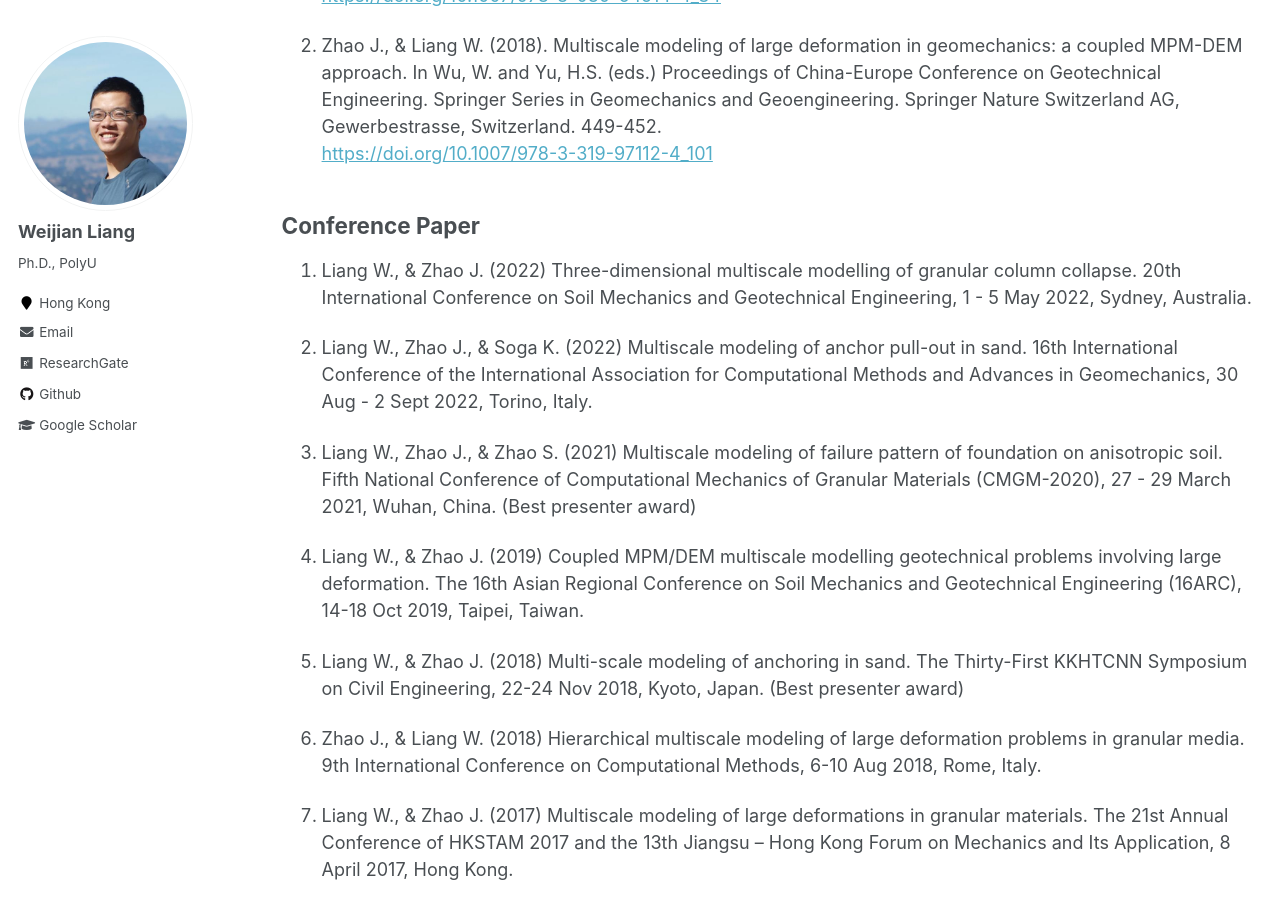
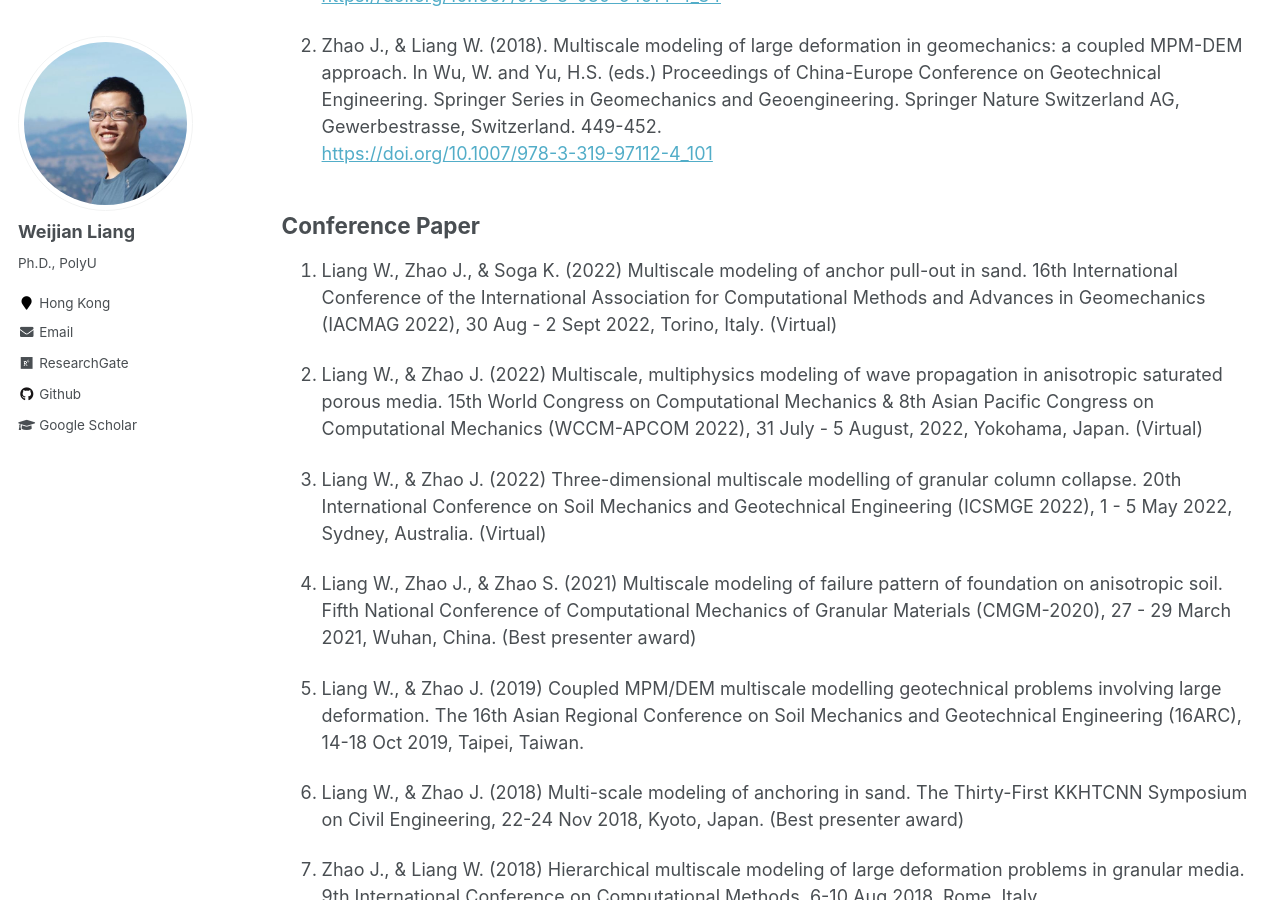
Before and after one commit to WeijianLiang/WeijianLiang.github.io, a Jekyll site: the page built from _pages/publications.md, in a window 1280 px wide and 900 px high, scrolled down 1518 px. Built offline with Jekyll 4.4.1, drawn with Linux system fonts in a browser that asks for light colours.

Commit message:
fix some error

```diff
--- a/_config.yml
+++ b/_config.yml
@@ -4,6 +4,8 @@
 # which you are expected to set up once and rarely need to edit after that.
 # For technical reasons, this file is *NOT* reloaded automatically when you use
 # `jekyll serve`. If you change this file, please restart the server process.
+# theme                  : "minimal-mistakes-jekyll"
+# minimal_mistakes_skin    : "air" # "air", "aqua", "contrast", "dark", "dirt", "neon", "mint", "plum", "sunrise"
 
 # Site Settings
 locale                   : "en-US"
--- a/_pages/publications.md
+++ b/_pages/publications.md
@@ -5,7 +5,7 @@ permalink: /publications/
 author_profile: true
 ---
 
-Please find updated works in [Google Scholar](https://scholar.google.com/citations?user=FdLhgqkAAAAJ&hl=en)
+Please find updated works in [Google Scholar](https://scholar.google.com/citations?user=FdLhgqkAAAAJ&hl=en).
 
 ## Journal paper
 (* corresponding author)
@@ -35,10 +35,11 @@ Please find updated works in [Google Scholar](https://scholar.google.com/citatio
 1. Zhao J., & Liang W. (2018). Multiscale modeling of large deformation in geomechanics: a coupled MPM-DEM approach. In Wu, W. and Yu, H.S. (eds.) Proceedings of China-Europe Conference on Geotechnical Engineering. Springer Series in Geomechanics and Geoengineering. Springer Nature Switzerland AG, Gewerbestrasse, Switzerland. 449-452. <br /><https://doi.org/10.1007/978-3-319-97112-4_101>
 
 ## Conference Paper
+1. Liang W., Zhao J., & Soga K. (2022) Multiscale modeling of anchor pull-out in sand. 16th International Conference of the International Association for Computational Methods and Advances in Geomechanics (IACMAG 2022), 30 Aug - 2 Sept 2022, Torino, Italy. (Virtual)
 
-1.  Liang W., & Zhao J. (2022) Three-dimensional multiscale modelling of granular column collapse. 20th International Conference on Soil Mechanics and Geotechnical Engineering, 1 - 5 May 2022, Sydney, Australia.
+1.  Liang W., & Zhao J. (2022) Multiscale, multiphysics modeling of wave propagation in anisotropic saturated porous media. 15th World Congress on Computational Mechanics & 8th Asian Pacific Congress on Computational Mechanics (WCCM-APCOM 2022), 31 July - 5 August, 2022,  Yokohama, Japan. (Virtual)
 
-1. Liang W., Zhao J., & Soga K. (2022) Multiscale modeling of anchor pull-out in sand. 16th International Conference of the International Association for Computational Methods and Advances in Geomechanics, 30 Aug - 2 Sept 2022, Torino, Italy.
+1.  Liang W., & Zhao J. (2022) Three-dimensional multiscale modelling of granular column collapse. 20th International Conference on Soil Mechanics and Geotechnical Engineering (ICSMGE 2022), 1 - 5 May 2022, Sydney, Australia. (Virtual)
 
 1. Liang W., Zhao J., & Zhao S. (2021) Multiscale modeling of failure pattern of foundation on anisotropic soil. Fifth National Conference of Computational Mechanics of Granular Materials (CMGM-2020), 27 - 29 March 2021, Wuhan, China. (Best presenter award)
 
```
Also changed, not shown: _pages/aboutme.md (+2 -2 lines).
